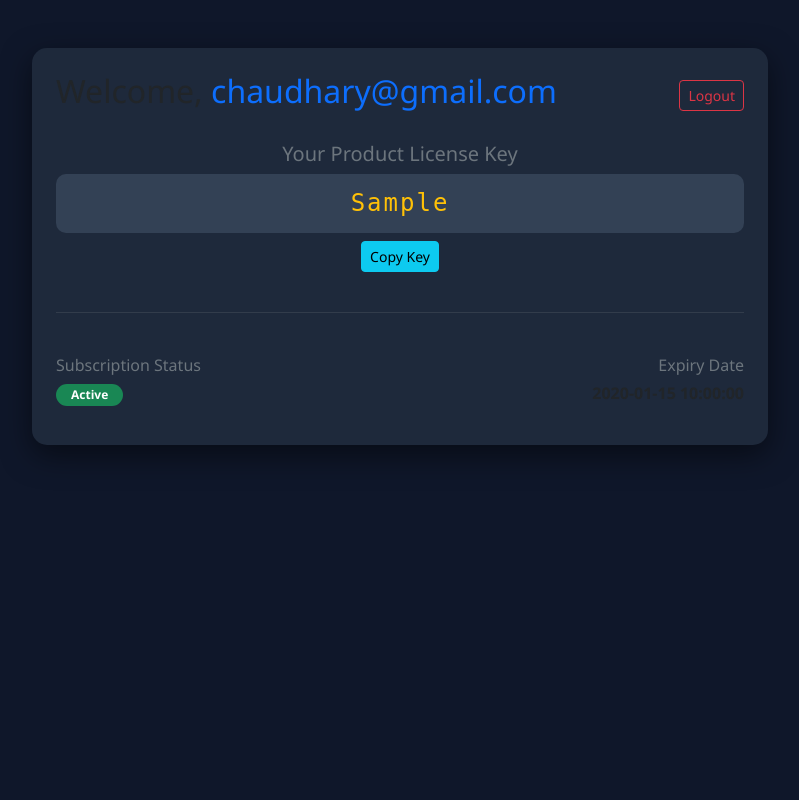
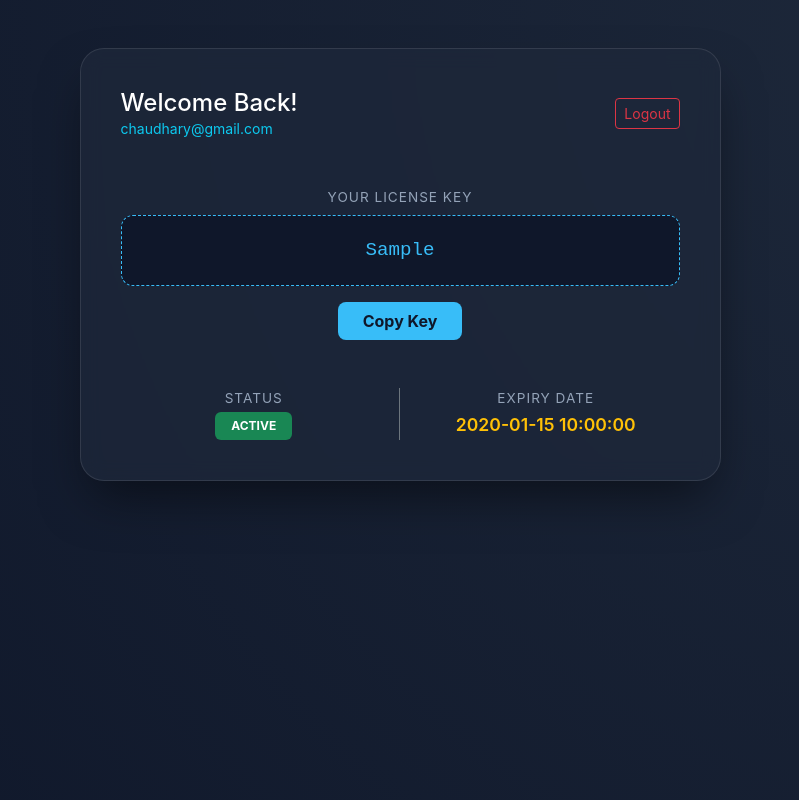
Before and after one commit to ch-Ahmad-zx/lms-project, a Flask app: page /dashboard in a window 1280 px wide. Shown: the whole page, without its empty margins (240-1039 px from the left). Run offline with Flask 3, Linux system fonts and the light colour scheme; a user stored in the database is signed in; a database or web service that is not in the repository returns one stand-in record (values such as "Sample title"); some libraries are stand-ins or nearby versions.

Commit message:
fixed duplicate email error and updated register route

```diff
--- a/app.py
+++ b/app.py
@@ -59,38 +59,37 @@ def home():
 @app.route('/register', methods=['GET', 'POST'])
 def register():
     if request.method == 'POST':
+        username = request.form.get('username')
+        email = request.form.get('email')
+        password = request.form.get('password')
+        plan = request.form.get('plan', 'Standard') # Default plan agar form mein na ho
+
+        if not username or not email or not password:
+            return render_template('register.html', error="Please fill all fields.")
+
+        # 1. Password Hashing (Werkzeug - Consistent with Login)
+        hashed_password = generate_password_hash(password)
+
+        # 2. License aur OTP details generate karna
+        generated_key = str(uuid.uuid4())
+
+        # Expiry date 30 days baad ki
+        expiry_date_obj = datetime.now() + timedelta(days=30)
+        expiry_date_str = expiry_date_obj.strftime('%Y-%m-%d %H:%M:%S')
+
+        otp = ''.join(random.choices(string.digits, k=6))
+        otp_expiry = datetime.now() + timedelta(minutes=5)
+
+        # 3. Database mein entry save karna
+        conn = get_db_connection()
+        cursor = conn.cursor()
+
         try:
-            # 1. Form se data fetch karna
-            username = request.form.get('name')
-            email = request.form.get('email')
-            password = request.form.get('password')
-            plan = request.form.get('plan')
-
-            if not username or not email or not password:
-                return "<h1>Error:</h1><p>Please fill all fields.</p>"
-
-            # 2. Password Hashing
-            hashed_password = generate_password_hash(password)
-
-            # 3. License aur OTP details generate karna
-            generated_key = str(uuid.uuid4())
-
-            # Expiry date 30 days baad ki
-            expiry_date_obj = datetime.now() + timedelta(days=30)
-            expiry_date_str = expiry_date_obj.strftime('%Y-%m-%d %H:%M:%S')
-
-            otp = ''.join(random.choices(string.digits, k=6))
-            otp_expiry = datetime.now() + timedelta(minutes=5)
-
-            # 4. Database mein entry save karna
-            conn = get_db_connection()
-            cursor = conn.cursor()
             insert_query = """
                 INSERT INTO users
                 (username, email, password, role, license_key, expiry_date, is_verified, otp_code, otp_expiry)
                 VALUES (%s, %s, %s, %s, %s, %s, %s, %s, %s)
             """
-
             cursor.execute(insert_query, (
                 username,
                 email,
@@ -102,31 +101,36 @@ def register():
                 otp,
                 otp_expiry
             ))
+            conn.commit()
 
-            conn.commit()
-            cursor.close()
-            conn.close()
-
-            # 5. OTP Email bhejna
+            # 4. OTP Email bhejha
             try:
                 msg = Message('Your OTP Code - LMS Portal',
-                              sender=os.getenv('MAIL_USERNAME'),
-                              recipients=[email])
-                msg.body = f'Your Otp code is: {otp}\n\nThis code will expire in 5 minutes.'
+                            sender=os.getenv('MAIL_USERNAME'),
+                            recipients=[email])
+                msg.body = f'Your OTP code is: {otp}\n\nThis code will expire in 5 minutes.'
                 mail.send(msg)
             except Exception as email_err:
-                # Agar email na bhi jaye toh user register ho chuka hai, bas error print ho jaye
                 print(f"Mail Error: {email_err}")
 
-            # 6. Session mein email save karke verify page par bhejna
+            # 5. Session mein save karke verify page par bhejna
             session['otp_email'] = email
             return redirect(url_for('verify_otp'))
 
         except Exception as e:
-            # Ye line aapko screen par batayegi ke asly masla kya hai
-            return f"<h1>Backend Error:</h1><p>{str(e)}</p><br><a href='/register'>Try Again</a>"
+            conn.rollback()
+            # Agar email pehle se hai toh professional error dikhao
+            if "already exists" in str(e) or "unique constraint" in str(e):
+                return render_template('register.html', error="This email is already registered. Please Login.")
 
-    # GET request par registration page dikhana
+            # Baqi kisi bhi backend error ke liye
+            return f"<h1>Backend Error:</h1><p>{str(e)}</p><a href='/register'>Try Again</a>"
+
+        finally:
+            cursor.close()
+            conn.close()
+
+    # GET request par sirf page dikhao
     return render_template('register.html')
 @app.route('/verify-otp', methods=['GET', 'POST'])
 def verify_otp():
--- a/templates/dashboard.html
+++ b/templates/dashboard.html
@@ -3,43 +3,66 @@
 <head>
     <meta charset="UTF-8">
     <meta name="viewport" content="width=device-width, initial-scale=1.0">
-    <title>User Dashboard | LMS Portal</title>
+    <title>LMS Portal | Dashboard</title>
     <link href="https://cdn.jsdelivr.net/npm/bootstrap@5.3.0/dist/css/bootstrap.min.css" rel="stylesheet">
     <style>
-        body { background: #0f172a; color: white; font-family: 'Segoe UI', sans-serif; }
-        .card { background: #1e293b; border: none; border-radius: 15px; box-shadow: 0 10px 30px rgba(0,0,0,0.5); }
-        .license-box { background: #334155; padding: 15px; border-radius: 10px; font-family: monospace; letter-spacing: 2px; }
-        .status-badge { border-radius: 20px; padding: 5px 15px; }
+        body {
+            background: radial-gradient(circle at top right, #1e293b, #0f172a);
+            color: #f8fafc;
+            font-family: 'Inter', sans-serif;
+            min-height: 100vh;
+        }
+        .glass-card {
+            background: rgba(30, 41, 59, 0.7);
+            backdrop-filter: blur(10px);
+            border: 1px solid rgba(255, 255, 255, 0.1);
+            border-radius: 24px;
+            padding: 40px;
+            box-shadow: 0 25px 50px -12px rgba(0, 0, 0, 0.5);
+        }
+        .license-display {
+            background: #0f172a;
+            border: 1px dashed #38bdf8;
+            padding: 20px;
+            border-radius: 12px;
+            font-family: 'Courier New', monospace;
+            color: #38bdf8;
+            font-size: 1.2rem;
+            word-break: break-all;
+        }
+        .stat-label { color: #94a3b8; font-size: 0.85rem; text-transform: uppercase; letter-spacing: 1px; }
+        .stat-value { color: #ffffff; font-weight: 600; font-size: 1.1rem; }
+        .btn-copy { background: #38bdf8; color: #0f172a; font-weight: bold; border-radius: 8px; transition: 0.3s; }
+        .btn-copy:hover { background: #7dd3fc; transform: translateY(-2px); }
     </style>
 </head>
 <body>
-    <div class="container mt-5">
+    <div class="container py-5">
         <div class="row justify-content-center">
-            <div class="col-md-8">
-                <div class="card p-4">
-                    <div class="d-flex justify-content-between align-items-center mb-4">
-                        <h2>Welcome, <span class="text-primary">{{ session['email'] }}</span></h2>
-                        <a href="/logout" class="btn btn-outline-danger btn-sm">Logout</a>
+            <div class="col-lg-7">
+                <div class="glass-card">
+                    <div class="d-flex justify-content-between align-items-center mb-5">
+                        <div>
+                            <h4 class="mb-0 text-white">Welcome Back!</h4>
+                            <p class="text-info mb-0 small">{{ session['email'] }}</p>
+                        </div>
+                        <a href="/logout" class="btn btn-sm btn-outline-danger">Logout</a>
                     </div>
 
-                    <div class="mb-4 text-center">
-                        <h5 class="text-secondary">Your Product License Key</h5>
-                        <div class="license-box mt-2">
-                            <span id="licenseKey" class="h4 text-warning">{{ license_key }}</span>
-                        </div>
-                        <button onclick="copyKey()" class="btn btn-sm btn-info mt-2">Copy Key</button>
+                    <div class="text-center mb-5">
+                        <p class="stat-label mb-2">Your License Key</p>
+                        <div class="license-display mb-3" id="licenseKey">{{ license_key }}</div>
+                        <button class="btn btn-copy px-4" onclick="copyKey()">Copy Key</button>
                     </div>
 
-                    <hr class="text-secondary">
-
-                    <div class="row mt-4">
+                    <div class="row g-4 text-center">
+                        <div class="col-6 border-end border-secondary">
+                            <p class="stat-label mb-1">Status</p>
+                            <span class="badge bg-success px-3 py-2">ACTIVE</span>
+                        </div>
                         <div class="col-6">
-                            <p class="mb-1 text-secondary">Subscription Status</p>
-                            <span class="badge bg-success status-badge">Active</span>
-                        </div>
-                        <div class="col-6 text-end">
-                            <p class="mb-1 text-secondary">Expiry Date</p>
-                            <p class="fw-bold">{{ expiry_date }}</p>
+                            <p class="stat-label mb-1">Expiry Date</p>
+                            <p class="stat-value mb-0 text-warning">{{ expiry_date }}</p>
                         </div>
                     </div>
                 </div>
@@ -49,9 +72,9 @@
 
     <script>
         function copyKey() {
-            var key = document.getElementById("licenseKey").innerText;
+            const key = document.getElementById('licenseKey').innerText;
             navigator.clipboard.writeText(key);
-            alert("License Key copied to clipboard!");
+            alert("Copied to clipboard!");
         }
     </script>
 </body>
```
